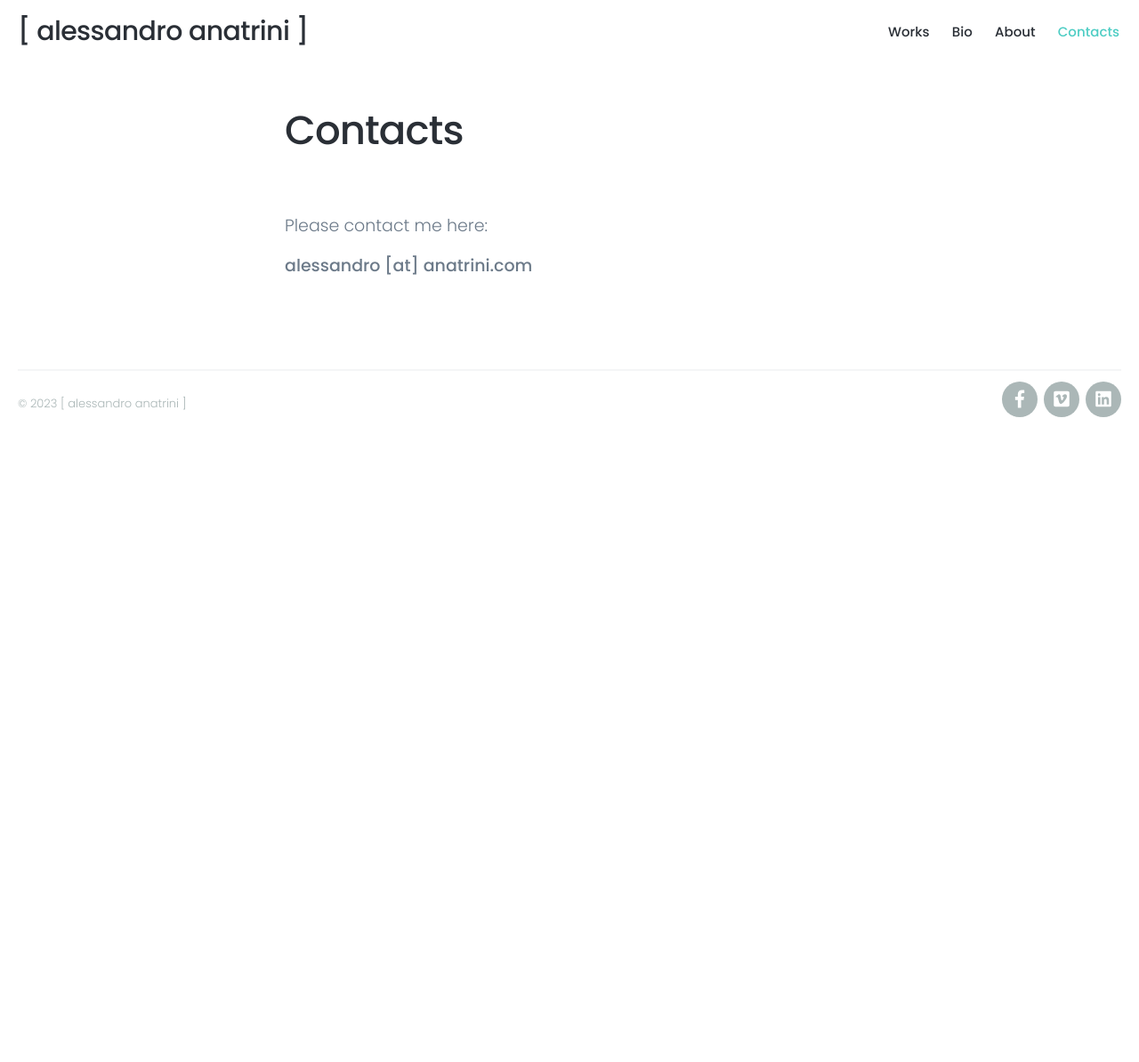
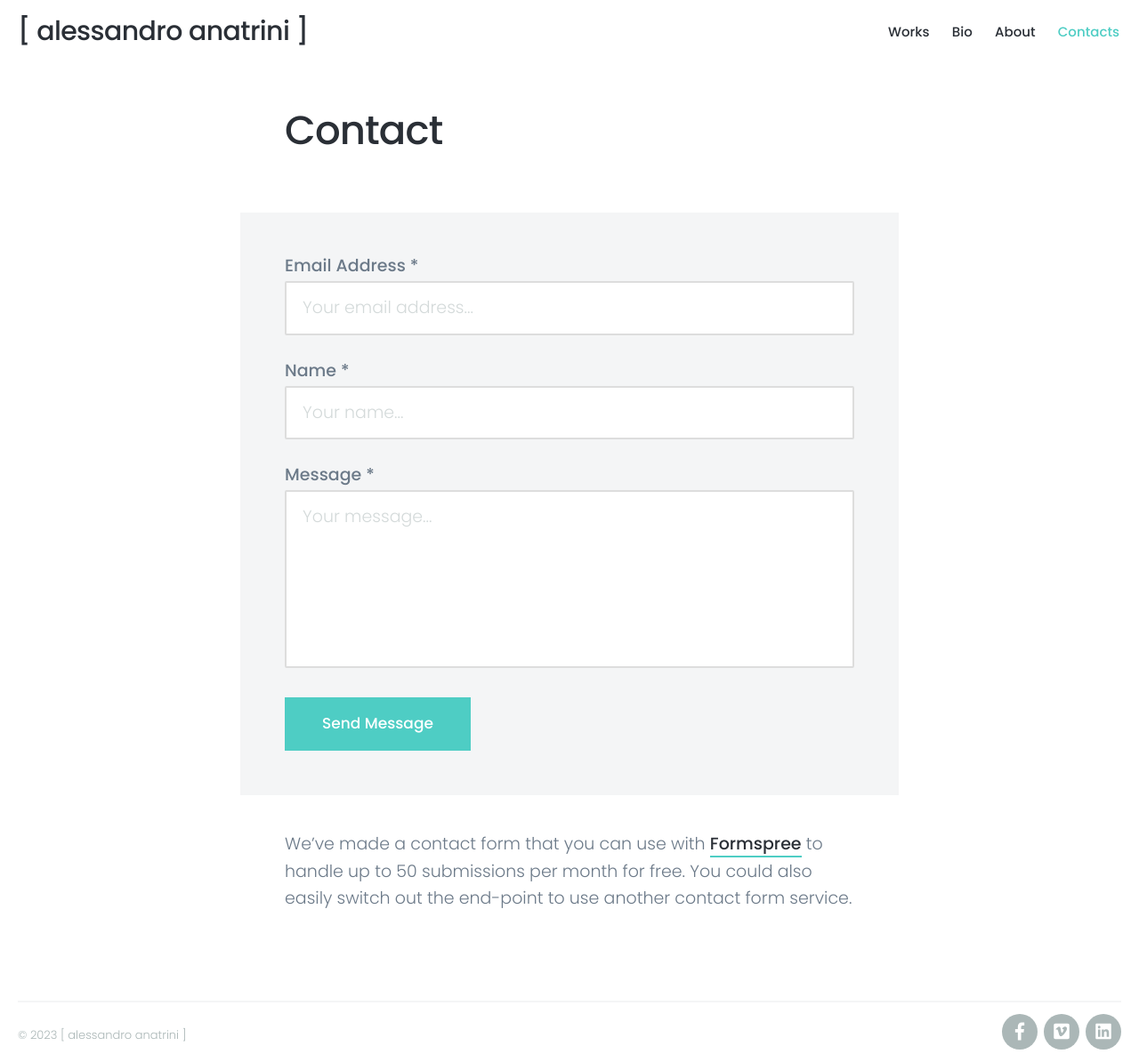
Before and after one commit to al-anatrini/al-anatrini.github.io, a Jekyll site: the page built from _pages/contacts.md, in a window 1280 px wide. Shown: the whole page at 89% size. Built offline with Jekyll 4.4.1, drawn with Linux system fonts in a browser that asks for light colours; nearby versions of some CDN libraries; before the commit the page ends 900 px from its top, so only the background shows below that.

Commit message:
remove ignore

```diff
--- a/_pages/contacts.md
+++ b/_pages/contacts.md
@@ -1,10 +1,10 @@
 ---
-title: Contacts
+title: Contact
 subtitle: ''
 description: ''
-featured_image: ''
+featured_image: /images/demo/about.jpg
 ---
 
-Please contact me here:
+{% include contact-form.html %}
 
-__alessandro [at] anatrini.com__
+We've made a contact form that you can use with [Formspree](https://formspree.io/create/jekyllthemes) to handle up to 50 submissions per month for free. You could also easily switch out the end-point to use another contact form service.
```
Also changed, not shown: 1 other file.
